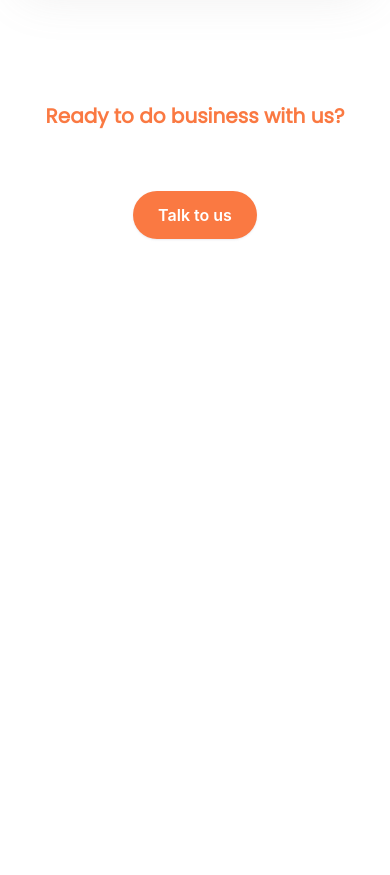
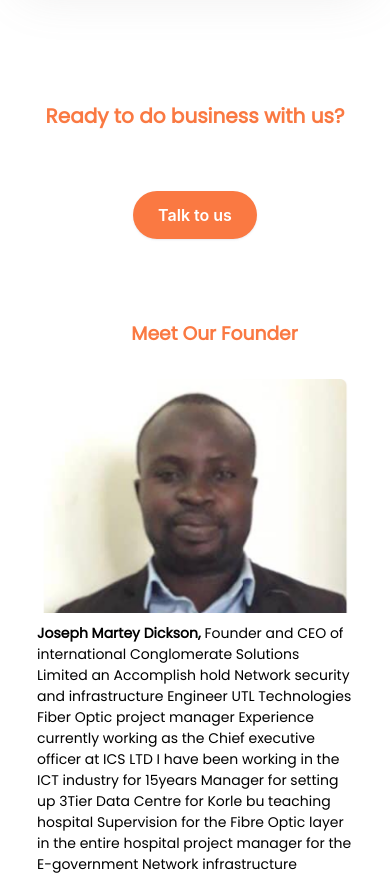
Before and after one commit to HephWisdom/ics-project, a website: page public/index.html in a window 390 px wide. Shown: the part 3719-4594 px from the top of the page. Before the commit the page ends 3999 px from the top, so only its background shows below. Drawn offline with Linux system fonts and the light colour scheme.

Commit message:
adding the founder's tile

```diff
--- a/public/index.html
+++ b/public/index.html
@@ -265,6 +265,36 @@
         </div>
     </div>
 
+
+    <!-- meet our founder -->
+    <div class="founder-title">
+        <h3>Meet Our Founder</h3>
+    </div>
+
+    <div class="founder-parent">
+        <div class="founder-child">
+            <div class="founder-bio">
+             <span>  <span class="founder-name"> Joseph Martey Dickson, </span>
+                Founder and CEO of international Conglomerate Solutions
+                 Limited an Accomplish hold Network security and
+                 infrastructure Engineer  UTL Technologies  Fiber
+                 Optic project manager Experience currently working
+                 as  the Chief executive officer at ICS LTD
+                I have been working in the ICT industry for 15years
+                Manager for setting up 3Tier Data Centre for Korle bu
+                teaching hospital Supervision for the Fibre Optic layer
+                in the entire hospital project manager for the E-government Network infrastructure </span>
+            </div>
+            <dvi class="founder-img">
+            </dvi>
+        </div>
+    </div>
+
+
+
+    <!-- meet our partners -->
+
+
     <script>
         //create a btn
         const menuBtn = document.querySelector('.menu-btn');
--- a/public/style/style.css
+++ b/public/style/style.css
@@ -563,6 +563,67 @@ display: flex;
 
 
 
+/* meet our founder */
+
+.founder-title {
+  margin-top: 10%;
+  padding-left: 10%;
+  width: 100%;
+  font-style: normal;
+  font-weight: bold;
+  color: #FA7942;
+  text-align: center;
+}
+
+.founder-parent {
+  margin-top: 5%;
+  width: 100%;
+  height: 300px;
+  display: flex;
+  justify-content: center;
+  align-items: center;
+}
+
+.founder-child {
+  width: 70%;
+  height: 260px;
+  display: flex;
+  justify-content: space-around;
+  align-items: center;
+  flex-direction: row;
+  /* background-color: tomato; */
+}
+
+.founder-bio {
+  padding-top: 3%;
+  width: 60%;
+  height:250px;
+  display: flex;
+  /* background-color: #0A3593; */
+  justify-content: start;
+  align-items: center;
+  flex-direction: column;
+  font-size: 14px;
+}
+
+.founder-name {
+  font-family: 'Poppins';
+font-style: normal;
+font-weight: bold;
+}
+
+.founder-img {
+  width: 35%;
+  height: 240px;
+  /* background-color: aqua; */
+  font-family: 'Poppins';
+font-style: normal;
+  background-image: url('../img/Rectangle\ 47.png');
+  background-position: top;
+  background-size: cover;
+
+}
+
 
 
 
@@ -795,6 +856,7 @@ display: flex;
   flex-direction: column;
   /* margin-top: -5%; */
   margin-top: 4%;
+  padding-bottom: 5%;
 }
 
 .choose-first-sec-container {
@@ -833,4 +895,65 @@ display: flex;
 }
 
 
+
+/* meet our founder */
+
+.founder-title {
+  margin-top: 10%;
+  padding-left: 10%;
+  width: 100%;
+  font-style: normal;
+  font-weight: bold;
+  color: #FA7942;
+  text-align: center;
 }
+
+.founder-parent {
+  margin-top: 5%;
+  width: 100%;
+  height: 500px;
+  display: flex;
+  justify-content: center;
+  align-items: center;
+}
+
+.founder-child {
+  width: 90%;
+  height: 500px;
+  display: flex;
+  justify-content: center;
+  align-items: center;
+  flex-direction: column-reverse;
+
+  /* background-color: tomato; */
+}
+
+.founder-bio {
+  padding-top: 3%;
+  width: 90%;
+  height:250px;
+  display: flex;
+  /* background-color: #0A3593; */
+  justify-content: start;
+  align-items: center;
+  flex-direction: column;
+}
+
+.founder-name {
+  font-family: 'Poppins';
+font-style: normal;
+font-weight: bold;
+}
+
+.founder-img {
+  width: 90%;
+  height: 240px;
+  /* background-color: aqua; */
+  font-family: 'Poppins';
+font-style: normal;
+  background-image: url('../img/Rectangle\ 47.png');
+  background-position: top;
+  background-size: cover;
+
+}
+}
```
Also changed, not shown: public/img/Rectangle 40.png (added), public/img/Rectangle 41.png (added), public/img/Rectangle 42.png (added), public/img/Rectangle 43.png (added), public/img/Rectangle 44.png (added), public/img/Rectangle 45.png (added), public/img/Rectangle 47.png (added).
